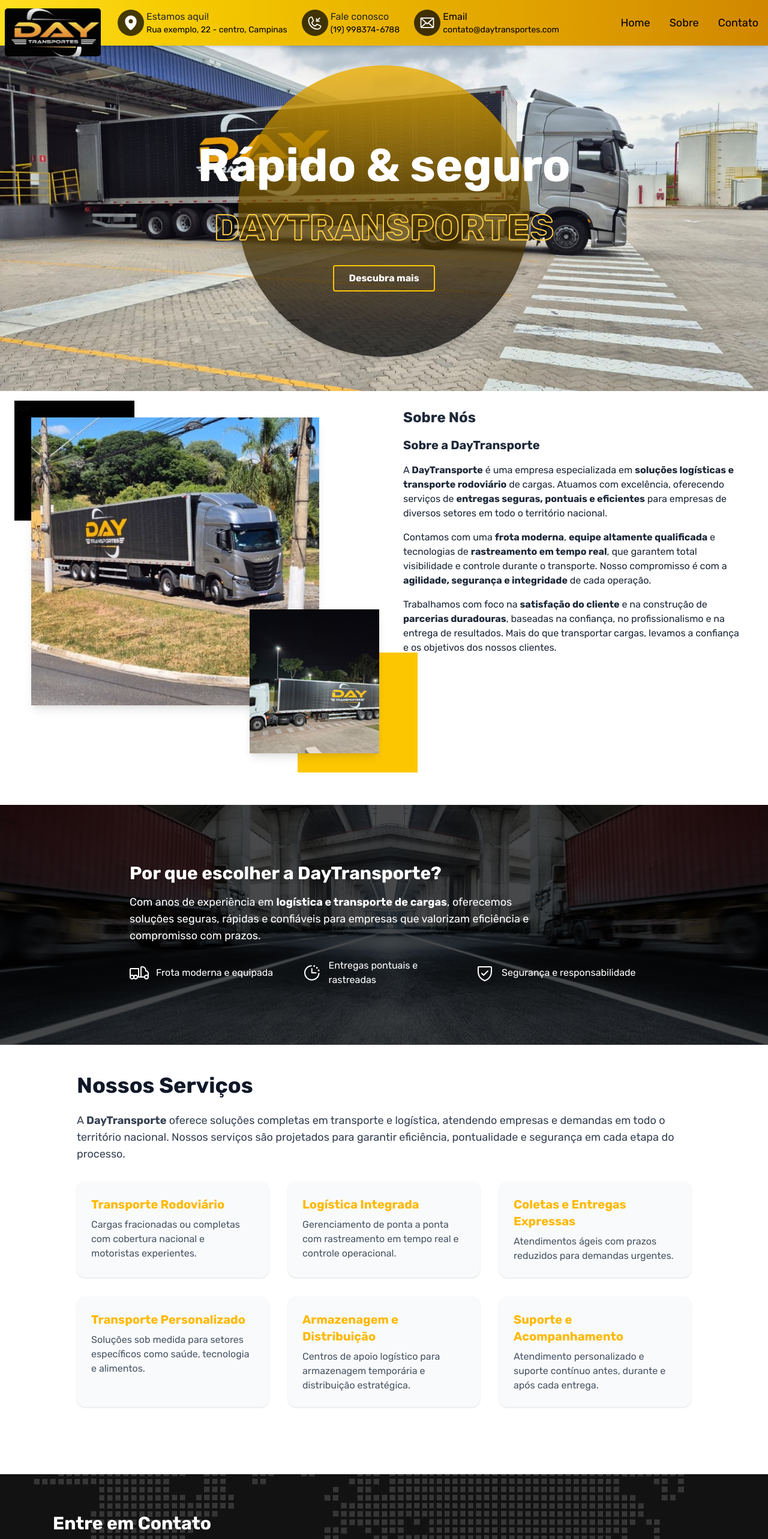
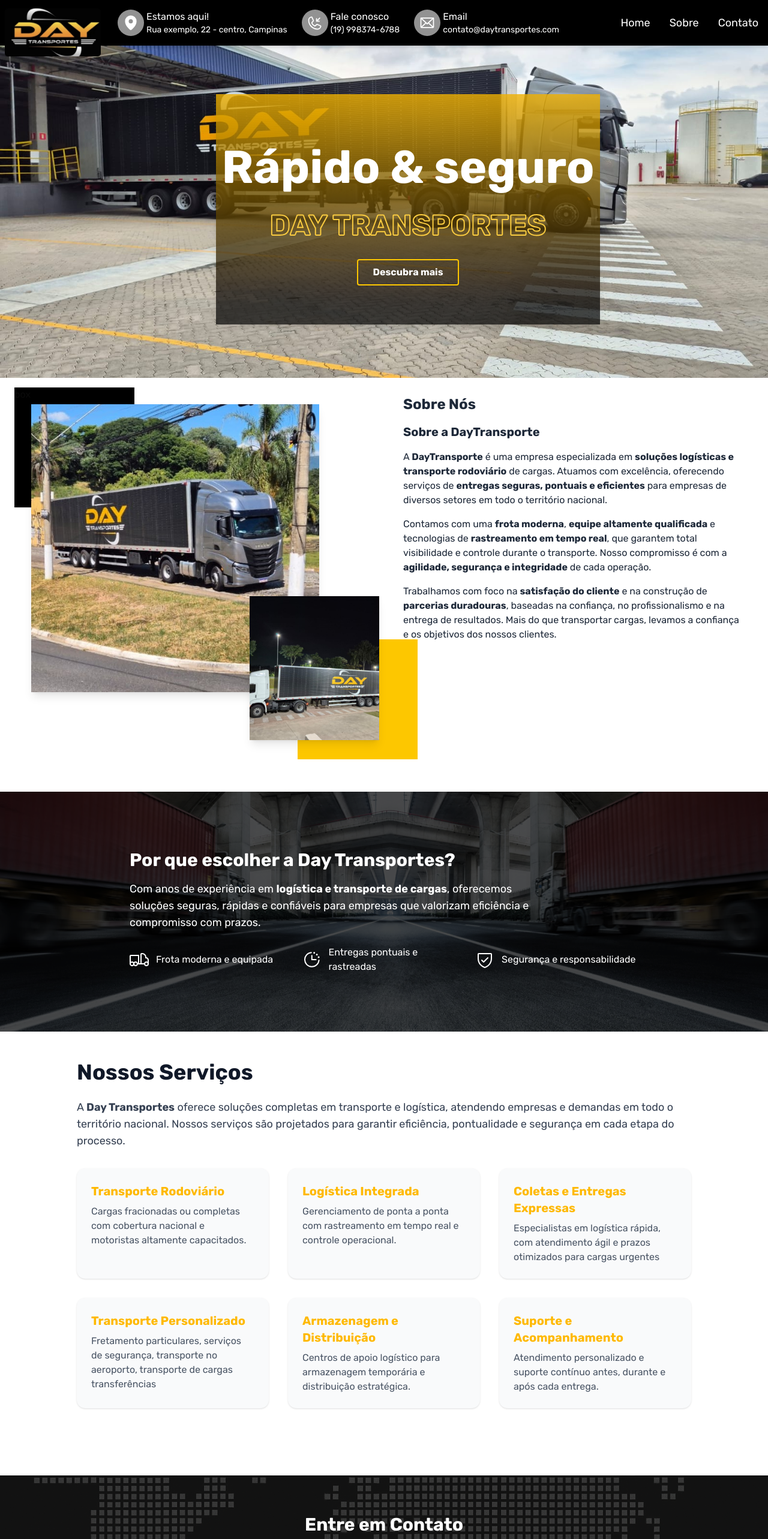
Before and after one commit to pedrovjesus/daytransporte, a Next.js app: page / in a window 1280 px wide. Shown: the top 2566 px of the page at 60% size. Built offline with nearby package versions, Linux system fonts and the light colour scheme.

Commit message:
reworking styles and texts

```diff
--- a/next.config.ts
+++ b/next.config.ts
@@ -5,6 +5,9 @@
 
 const nextConfig: NextConfig = {
   output: "export",
+  images: {
+    unoptimized: true,
+  },
   basePath: isGithubPages ? `/${repo}` : "",
   assetPrefix: isGithubPages ? `/${repo}/` : "",
   trailingSlash: true,
--- a/src/app/_components/contatos.tsx
+++ b/src/app/_components/contatos.tsx
@@ -13,9 +13,12 @@
         className="object-cover brightness-50 z-0"
       />
       <div className="relative z-10 flex flex-col justify-center px-6 py-16 max-w-6xl mx-auto text-white">
-        <h2 className="text-3xl font-bold mb-8">Entre em Contato</h2>
+        <h2 className="text-3xl font-bold mb-8 text-center">
+          Entre em Contato
+        </h2>
+
         <form className="flex flex-col md:flex-row gap-6 w-full">
-          <div className="flex flex-col gap-4 md:w-1/2">
+          <div className="flex flex-col gap-4 w-full md:w-1/2">
             <input
               type="text"
               placeholder="Seu nome"
@@ -33,7 +36,7 @@
             />
           </div>
 
-          <div className="md:w-1/2">
+          <div className="w-full md:w-1/2">
             <textarea
               placeholder="Sua mensagem"
               rows={7}
@@ -41,10 +44,11 @@
             ></textarea>
           </div>
         </form>
-        <div className="mt-6">
+
+        <div className="mt-6 flex justify-center">
           <button
             type="submit"
-            className="mt-4 px-6 py-2 border-2 border-yellow-400 text-white font-semibold rounded hover:bg-yellow-400 hover:text-black transition"
+            className="w-full max-w-sm px-6 py-3 border-2 border-yellow-400 text-white font-semibold rounded hover:bg-yellow-400 hover:text-black transition"
           >
             Enviar Mensagem
           </button>
--- a/src/app/_components/footer.tsx
+++ b/src/app/_components/footer.tsx
@@ -11,8 +11,8 @@
     { id: 3, titulo: "Linkedin", link: "#", icon: LinkedinLogoIcon },
   ];
   return (
-    <div className="flex text-center flex-col w-[100%] h-[4.5rem] justify-center">
-      <h1>2025 Day Transportes, All Rights Reserved.</h1>
+    <div className="flex text-center flex-col w-[100%] h-[4.5rem] mt-1 justify-center">
+      <h1>2025 Day Transportes &copy; All Rights Reserved. </h1>
       <ul className="flex justify-center gap-4 mt-2">
         {socials.map((item) => {
           const Icon = item.icon; // <- Pegamos o componente e colocamos em maiúscula
@@ -26,7 +26,7 @@
         })}
       </ul>
       <h2 className="text-sm mt-2">
-        Desenvolvido por
+        Desenvolvido por{" "}
         <strong className="text-red-400">
           <a
             href="https://github.com/pedrovjesus"
--- a/src/app/_components/hero.tsx
+++ b/src/app/_components/hero.tsx
@@ -4,7 +4,7 @@
 
 export function Hero() {
   return (
-    <section id="home" className="relative w-full h-[600px] mt-13">
+    <section id="home" className="relative w-full xl:h-[630px] h-[540px]">
       {/* Background */}
       <Image
         src={heroImg}
@@ -17,17 +17,17 @@
 
       {/* Conteúdo acima do background */}
       <div className="relative z-10 flex items-center justify-center h-full">
-        <div className="text-center text-white sm:w-[38vw] sm:h-[38vw] sm:bg-gradient-to-b sm:from-yellow-500/80 sm:to-black/70 p-6 sm:rounded-full sm:shadow-lg flex flex-col items-center justify-center space-y-4">
+        <div className="text-center ml-[5rem] xl:mt-[4.2rem] md:mt-[2.2rem] text-white sm:w-[50vw] sm:h-[30vw] sm:bg-gradient-to-b sm:from-yellow-500/80 sm:to-black/70 p-6 sm:shadow-lg flex flex-col items-center justify-center space-y-4">
           <h1 className="text-[6vw] font-extrabold text-white whitespace-nowrap overflow-visible">
             Rápido & seguro
           </h1>
           <h2
-            className="sm:text-6xl text-4xl font-semibold text-transparent"
+            className="sm:text-5xl text-4xl font-semibold text-transparent"
             style={{
               WebkitTextStroke: "2px #facc40",
             }}
           >
-            DAYTRANSPORTES
+            DAY TRANSPORTES
           </h2>
           <button className="mt-4 px-6 py-2 border-2 border-yellow-400 text-white font-semibold rounded hover:bg-yellow-400 hover:text-black transition">
             Descubra mais
--- a/src/app/_components/navbar.tsx
+++ b/src/app/_components/navbar.tsx
@@ -12,7 +12,7 @@
   const [menuOpen, setMenuOpen] = useState(false);
 
   return (
-    <nav className="fixed top-0 left-0 w-[100%] z-50 bg-gradient-to-r from-yellow-300 to-yellow-600 sm:pt-4 sm:pb-4 sm:px-4 p-1 shadow-md">
+    <nav className="fixed top-0 left-0 w-full z-50 bg-gradient-to-r from-black to-black sm:pt-4 sm:pb-4 sm:px-4 p-1 shadow-md">
       <div className="container mx-auto flex flex-wrap items-center justify-between relative">
         {/* Logo */}
         <div
@@ -33,7 +33,7 @@
 
         {/* Botão hamburguer mobile */}
         <button
-          className="md:hidden z-60 ml-auto block text-black"
+          className="md:hidden z-60 ml-auto block text-yellow-600"
           onClick={() => setMenuOpen(!menuOpen)}
           aria-label="Toggle menu"
         >
@@ -63,26 +63,26 @@
         </button>
 
         {/* Contato e informações - ocultar no mobile e mostrar no md */}
-        <div className="hidden md:flex items-center space-x-6 ml-[180px]">
+        <div className="hidden xl:flex items-center space-x-6 ml-[180px]">
           {/* Localização */}
           <div className="flex items-center gap-1">
-            <div className="rounded-full bg-[#000000b9] p-2">
+            <div className="rounded-full bg-[#cacacab9] p-2">
               <MapPinIcon weight="fill" className="w-7 h-7 text-white" />
             </div>
             <div className="flex flex-col items-start text-black">
-              <h3 className="text-[#292929] text-base">Estamos aqui!</h3>
-              <p className="text-sm">Rua exemplo, 22 - centro, Campinas</p>
+              <h3 className="text-white text-base">Estamos aqui!</h3>
+              <p className="text-sm text-white">Rua exemplo, 22 - centro, Campinas</p>
             </div>
           </div>
 
           {/* Telefone */}
           <div className="flex items-center gap-1">
-            <div className="rounded-full bg-[#000000b9] p-2">
+            <div className="rounded-full bg-[#cacacab9] p-2">
               <PhoneIncomingIcon className="w-7 h-7 text-white" />
             </div>
             <div className="flex flex-col items-start text-black">
-              <h3 className="text-[#292929] text-base">Fale conosco</h3>
-              <a href="#" className="text-sm hover:underline">
+              <h3 className="text-white text-base">Fale conosco</h3>
+              <a href="#" className="text-sm text-white hover:underline">
                 (19) 998374-6788
               </a>
             </div>
@@ -90,12 +90,12 @@
 
           {/* Email */}
           <div className="flex items-center gap-1">
-            <div className="rounded-full bg-[#000000b9] p-2">
+            <div className="rounded-full bg-[#cacacab9] p-2">
               <EnvelopeIcon className="w-7 h-7 text-white" />
             </div>
             <div className="flex flex-col items-start text-black">
-              <h3 className="text-[#000000] text-base font-medium">Email</h3>
-              <a href="#" className="text-sm hover:underline">
+              <h3 className="text-white text-base font-medium">Email</h3>
+              <a href="#" className="text-sm text-white hover:underline">
                 contato@daytransportes.com
               </a>
             </div>
@@ -110,21 +110,21 @@
         >
           <a
             href="#home"
-            className="text-black hover:text-white hover:font-bold transition text-[18px] font-Rubik"
+            className="text-white hover:text-white hover:font-bold transition text-[18px] font-Rubik"
             onClick={() => setMenuOpen(false)}
           >
             Home
           </a>
           <a
             href="#sobre"
-            className="text-black hover:text-white hover:font-bold transition text-[18px] font-Rubik"
+            className="text-white hover:text-white hover:font-bold transition text-[18px] font-Rubik"
             onClick={() => setMenuOpen(false)}
           >
             Sobre
           </a>
           <a
             href="#contato"
-            className="text-black hover:text-white hover:font-bold transition text-[18px] font-Rubik"
+            className="text-white hover:text-white hover:font-bold transition text-[18px] font-Rubik"
             onClick={() => setMenuOpen(false)}
           >
             Contato
--- a/src/app/_components/nossos-servicos.tsx
+++ b/src/app/_components/nossos-servicos.tsx
@@ -4,7 +4,7 @@
       <h1 className="text-4xl font-bold text-gray-900 mb-6">Nossos Serviços</h1>
 
       <p className="text-lg text-gray-700 mb-8">
-        A <strong>DayTransporte</strong> oferece soluções completas em
+        A <strong>Day Transportes</strong> oferece soluções completas em
         transporte e logística, atendendo empresas e demandas em todo o
         território nacional. Nossos serviços são projetados para garantir
         eficiência, pontualidade e segurança em cada etapa do processo.
@@ -17,7 +17,7 @@
           </h2>
           <p className="text-gray-600">
             Cargas fracionadas ou completas com cobertura nacional e motoristas
-            experientes.
+            altamente capacitados.
           </p>
         </div>
 
@@ -36,7 +36,8 @@
             Coletas e Entregas Expressas
           </h2>
           <p className="text-gray-600">
-            Atendimentos ágeis com prazos reduzidos para demandas urgentes.
+            Especialistas em logística rápida, com atendimento ágil e prazos
+            otimizados para cargas urgentes
           </p>
         </div>
 
@@ -45,8 +46,8 @@
             Transporte Personalizado
           </h2>
           <p className="text-gray-600">
-            Soluções sob medida para setores específicos como saúde, tecnologia
-            e alimentos.
+            Fretamento particulares, serviços de segurança, transporte no
+            aeroporto, transporte de cargas transferências
           </p>
         </div>
 
--- a/src/app/_components/servicos.tsx
+++ b/src/app/_components/servicos.tsx
@@ -12,7 +12,7 @@
       {/* Imagem de fundo escurecida */}
       <Image
         src={bgService}
-        alt="Serviços da DayTransporte"
+        alt="Serviços da Day Transportes"
         fill
         quality={100}
         priority
@@ -22,7 +22,7 @@
       {/* Conteúdo sobre a imagem */}
       <div className="relative z-10 flex flex-col justify-center h-full px-6 max-w-4xl mx-auto text-white">
         <h1 className="text-3xl font-bold mb-4">
-          Por que escolher a DayTransporte?
+          Por que escolher a Day Transportes?
         </h1>
         <p className="mb-6 text-lg max-w-2xl">
           Com anos de experiência em{" "}
```
